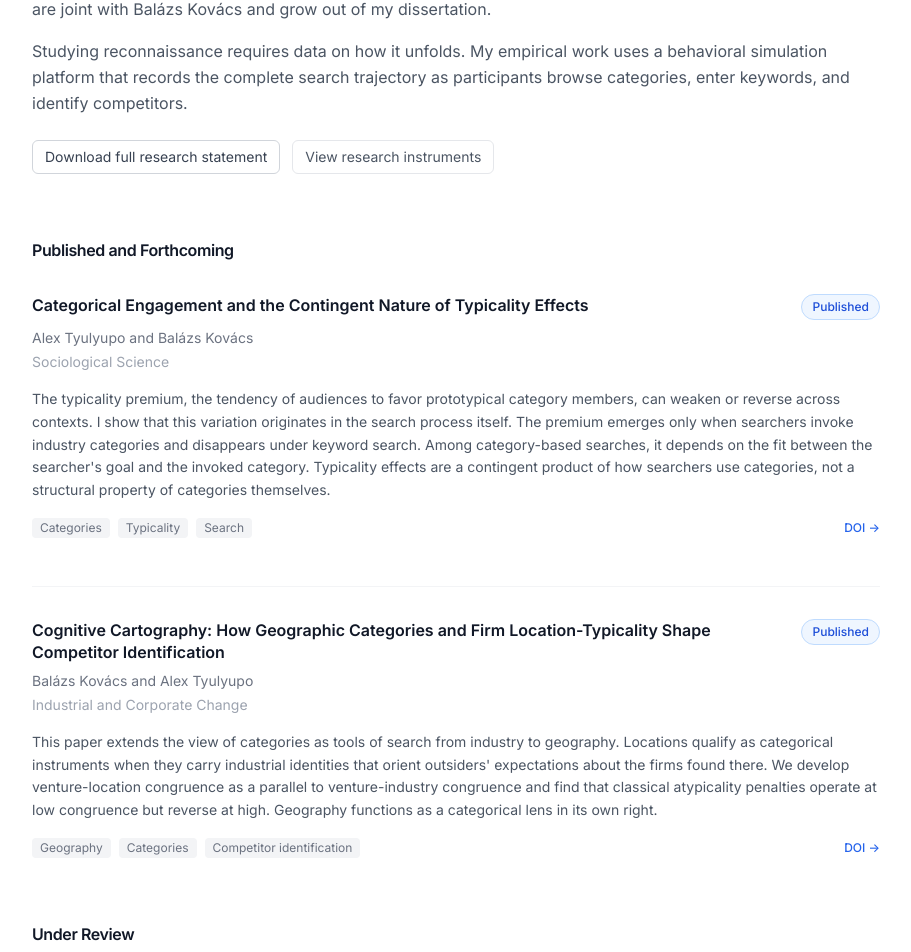
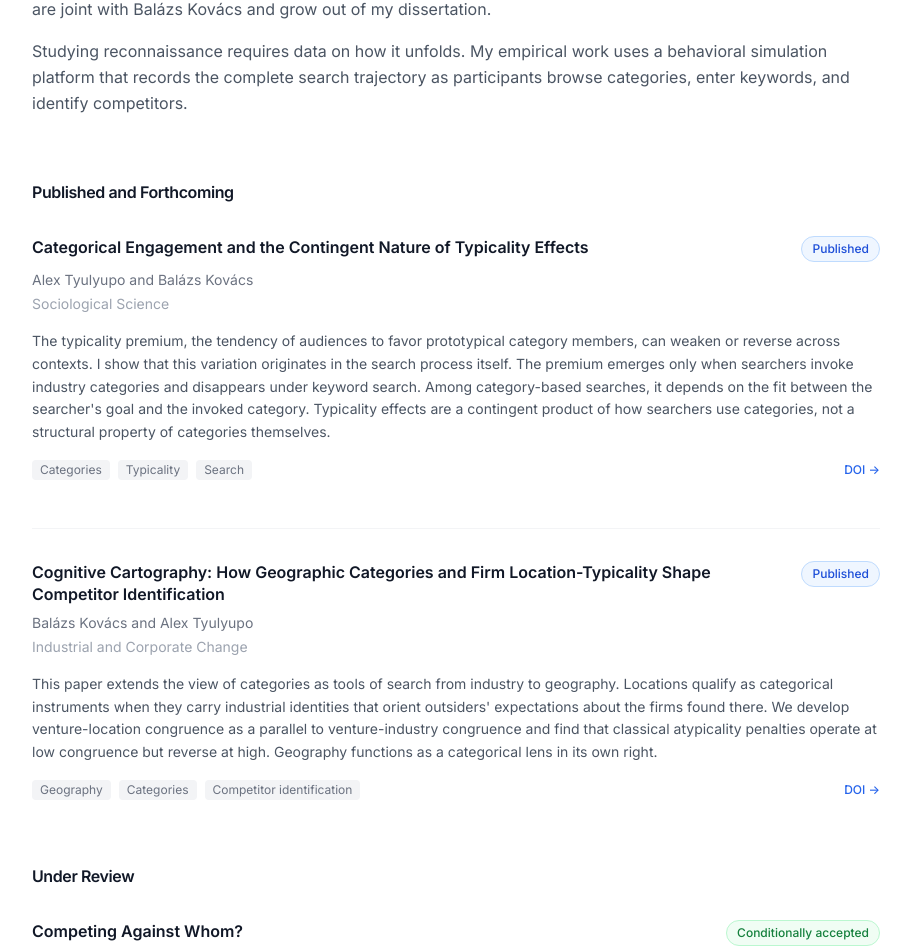
Before and after one commit to novoach/personalWebsite, a Next.js app: page /research in a window 1280 px wide. Shown: the part 291-1243 px from the top of the page, without its empty margins (184-1095 px from the left). Built offline with nearby package versions, Linux system fonts and the light colour scheme.

Commit message:
Update CV and hide instruments

```diff
--- a/app/cv/page.tsx
+++ b/app/cv/page.tsx
@@ -134,7 +134,7 @@ export default function CV() {
             Tyulyupo, A., &amp; Kovács, B. Competing Against Whom? Competitor
             Identification and Opportunity Belief Revision.{" "}
             <span className="text-blue-600 text-xs font-medium">
-              Third round, Journal of Business Venturing
+              Conditionally accepted, Journal of Business Venturing
             </span>
           </p>
           <p>
@@ -151,7 +151,7 @@ export default function CV() {
         <Row
           left="Inaugural cohort, OpenAI Economic Research Exchange"
           right="2026"
-          sub="Project with Balázs Kovács and Iris Wang, with a residency at OpenAI as the in-house researcher."
+          sub="Project with Balázs Kovács and Iris Wang."
         />
       </Section>
 
--- a/app/past-projects/page.tsx
+++ b/app/past-projects/page.tsx
@@ -1,5 +1,5 @@
 import { redirect } from "next/navigation";
 
 export default function PastProjectsRedirect() {
-  redirect("/tools");
+  redirect("/research");
 }
--- a/app/publications/page.tsx
+++ b/app/publications/page.tsx
@@ -29,7 +29,7 @@ const underReview: Publication[] = [
   {
     citation:
       "Tyulyupo, A., & Kovács, B. Competing Against Whom? Competitor Identification and Opportunity Belief Revision.",
-    note: "Third round, Journal of Business Venturing",
+    note: "Conditionally accepted, Journal of Business Venturing",
   },
   {
     citation:
--- a/app/research/page.tsx
+++ b/app/research/page.tsx
@@ -1,5 +1,3 @@
-import Link from "next/link";
-
 export const metadata = {
   title: "Research | Alex Tyulyupo",
   description:
@@ -57,7 +55,7 @@ const projectGroups: { title: string; projects: Project[] }[] = [
         title: "Competing Against Whom?",
         authors: "Alex Tyulyupo and Balázs Kovács",
         venue: "Journal of Business Venturing",
-        status: "Third round",
+        status: "Conditionally accepted",
         abstract:
           "Competition is implicit in many foundational and modern theories of entrepreneurship, yet little is known about how perceptions of competition form and shape venture development. This paper argues that competition is a uniquely uncertain ingredient in the formation of opportunity beliefs. Encountering a competitor triggers a threat assessment, updates broader perceptions of competitive pressure, and can prompt revision of the venture concept. A revised venture may face a different competitive landscape, at which point identification begins again.",
         keywords: ["Entrepreneurship", "Competition", "Opportunity beliefs"],
@@ -101,7 +99,8 @@ const projectGroups: { title: string; projects: Project[] }[] = [
 const statusColors: Record<string, string> = {
   Forthcoming: "bg-green-50 text-green-700 border border-green-200",
   Published: "bg-blue-50 text-blue-700 border border-blue-200",
-  "Third round": "bg-purple-50 text-purple-700 border border-purple-200",
+  "Conditionally accepted":
+    "bg-green-50 text-green-700 border border-green-200",
   Reject: "bg-yellow-50 text-yellow-800 border border-yellow-200",
   "In development": "bg-gray-100 text-gray-600 border border-gray-200",
   default: "bg-gray-100 text-gray-600 border border-gray-200",
@@ -193,20 +192,6 @@ export default function Research() {
             enter keywords, and identify competitors.
           </p>
         </div>
-        <div className="mt-6 flex flex-wrap gap-3">
-          <a
-            href="/docs/research-statement.docx"
-            className="inline-flex items-center px-3 py-1.5 text-sm border border-gray-300 text-gray-700 rounded-md hover:border-gray-500 transition-colors"
-          >
-            Download full research statement
-          </a>
-          <Link
-            href="/tools"
-            className="inline-flex items-center px-3 py-1.5 text-sm border border-gray-200 text-gray-600 rounded-md hover:border-gray-400 hover:text-gray-900 transition-colors"
-          >
-            View research instruments
-          </Link>
-        </div>
       </section>
 
       {projectGroups.map((group) => (
--- a/app/sitemap.ts
+++ b/app/sitemap.ts
@@ -1,14 +1,7 @@
 import type { MetadataRoute } from "next";
 
 const siteUrl = "https://alextyulyupo.com";
-const publicRoutes = [
-  "",
-  "/research",
-  "/tools",
-  "/teaching",
-  "/presentations",
-  "/cv",
-];
+const publicRoutes = ["", "/research", "/teaching", "/presentations", "/cv"];
 
 export default function sitemap(): MetadataRoute.Sitemap {
   return publicRoutes.map((route) => ({
--- a/app/tools/page.tsx
+++ b/app/tools/page.tsx
@@ -3,6 +3,7 @@ export const metadata = {
   description:
     "Behavioral search simulation platform used by Alex Tyulyupo to study competitor identification.",
   alternates: { canonical: "/tools" },
+  robots: { index: false, follow: false },
 };
 
 const sessionNotes = [
--- a/components/Navbar.tsx
+++ b/components/Navbar.tsx
@@ -6,7 +6,6 @@ import { usePathname } from "next/navigation";
 const links = [
   { href: "/", label: "About" },
   { href: "/research", label: "Research" },
-  { href: "/tools", label: "Instruments" },
   { href: "/teaching", label: "Teaching" },
   { href: "/presentations", label: "Presentations" },
   { href: "/cv", label: "CV" },
```
Also changed, not shown: 1 other file (tests, documents, lock files or other folders).
